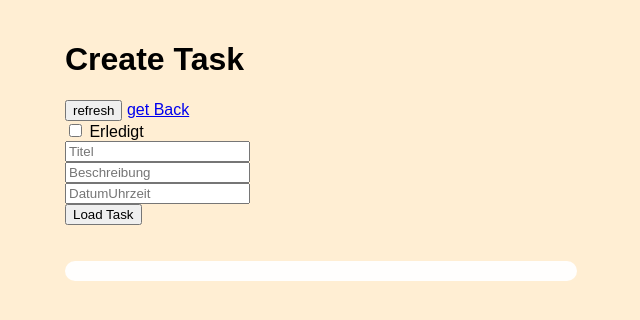
After one commit to mattadosss/TaskPlanner, a Flask app: page /create_task in a window 1280 px wide. The commit adds this page. Shown: the top 320 px of the page, without its empty margins (319-959 px from the left). Run offline with Flask 3, Linux system fonts and the light colour scheme.

Commit message:
you can now create tasks

```diff
--- a/main.py
+++ b/main.py
@@ -1,6 +1,10 @@
 import webapi
 
+import db_handler
+
 app = webapi.create_flask()
+
+db_handler.create_task(0, "besen", "yesen", "2024-05-08 01:28:54")
 
 
 if __name__ == "__main__":
--- /dev/null
+++ b/templates/create_task.html
@@ -0,0 +1,112 @@
+<!DOCTYPE html>
+<html lang="en">
+<head>
+    <meta charset="UTF-8">
+    <title>Create Task</title>
+    <link rel="stylesheet" href="../static/style.css">
+</head>
+
+<body>
+<main>
+    <h1>Create Task</h1>
+    <input type="button" value="refresh" id="refreshButton">
+    <a href="/">get Back</a>
+    <form id="task_form" action="#" method="GET">
+        <label>
+            <input type="checkbox" name="erledigt" id="erledigt">
+            Erledigt
+        </label><br>
+
+        <input type="text" name="Titel" placeholder="Titel" id="Titel"><br>
+        <input type="text" name="Beschreibung" placeholder="Beschreibung" id="Beschreibung"><br>
+        <input type="text" name="DatumUhrzeit" placeholder="DatumUhrzeit" id="DatumUhrzeit"><br>
+
+        <input type="submit" value="Load Task">
+    </form>
+
+    <br></br>
+    <div id="tasks"></div>
+</main>
+
+</body>
+<script>
+
+    document.addEventListener('DOMContentLoaded', async () => {
+
+        const taskdiv = document.getElementById('tasks')
+        const refreshButton = document.getElementById('refreshButton')
+        const taskform = document.forms.task_form;
+
+        function renderTaskList(tasks) {
+            taskdiv.replaceChildren();  // Clear the container
+
+            tasks.forEach(task => {
+                console.log(task);
+
+                const taskContainer = document.createElement('div');
+                taskContainer.classList.add('task');
+
+                const title = document.createElement('h2');
+                title.innerText = task.Titel;
+
+                const status = document.createElement('p');
+                status.innerText = `Erledigt: ${task.erledigt ? 'Ja' : 'Nein'}`;
+
+                const description = document.createElement('p');
+                description.innerText = `Beschreibung: ${task.Beschreibung}`;
+
+                const datetime = document.createElement('p');
+                datetime.innerText = `Datum & Uhrzeit: ${task.DatumUhrzeit}`;
+
+                taskContainer.appendChild(title);
+                taskContainer.appendChild(status);
+                taskContainer.appendChild(description);
+                taskContainer.appendChild(datetime);
+
+                taskdiv.appendChild(taskContainer);
+            });
+        }
+
+        taskform.addEventListener('submit', async (event) => {
+            event.preventDefault();  // prevent page reload
+
+            const form = document.getElementById("task_form");
+            const form_data = new FormData(form);
+
+            //const taskId = form_data.get("task_id");  // get the entered ID
+            const erledigt = form_data.get("erledigt") ? 1 : 0;
+            const Titel = form_data.get("Titel");
+            const Beschreibung = form_data.get("Beschreibung");
+            const DatumUhrzeit = form_data.get("DatumUhrzeit");
+
+            await loadTask(erledigt, Titel, Beschreibung, DatumUhrzeit);  // pass the ID to loadTask
+        });
+
+
+        async function loadTask(erledigt, Titel, Beschreibung, DatumUhrzeit) {
+            const formData = new FormData();
+            formData.append("erledigt", erledigt);
+            formData.append("Titel", Titel);
+            formData.append("beschreibung", Beschreibung);
+            formData.append("DatumUhrzeit", DatumUhrzeit);
+
+            console.log(formData)
+
+            const response = await fetch("/api_create_task", {
+                method: "POST",
+                body: formData
+            });
+
+            const task = await response.json();
+            console.log(task);
+            renderTaskList([task]);
+        }
+
+        //loadTask();
+        refreshButton.addEventListener('click', loadTask)
+    });
+
+
+</script>
+</html>
+</html>
--- a/templates/index.html
+++ b/templates/index.html
@@ -11,6 +11,7 @@
     <h1>Tasks</h1>
     <input type="button" value="refresh" id="refreshButton">
     <a href="/get_task">get task per ID</a>
+    <a href="/create_task">create task</a>
     <br></br>
     <div id="tasks"></div>
 </main>
@@ -65,6 +66,7 @@
             const url = "/api_get_tasks";
             let result = await fetch(url);
             let task = await result.json();
+            console.log(task)
             renderTaskList(task);
         }
 
--- a/webapi.py
+++ b/webapi.py
@@ -1,5 +1,5 @@
 import flask
-from flask import request
+from flask import request, jsonify
 import db_handler
 
 
@@ -15,6 +15,10 @@ def create_flask():
     def on_get_task():
         return flask.render_template("get_task.html")
 
+    @app.route("/create_task")
+    def on_create_task():
+        return flask.render_template("create_task.html")
+
     @app.route("/api_get_tasks")
     def api_get_tasks():
         return db_handler.get_tasks()
@@ -25,5 +29,15 @@ def create_flask():
         id = args.get("id")
         return db_handler.get_task(id)
 
+    @app.route("/api_create_task", methods=['POST'])
+    def api_create_task():
+        erledigt = request.form.get("erledigt")
+        titel = request.form.get("Titel")
+        beschreibung = request.form.get("beschreibung")
+        datumUhrzeit = request.form.get("DatumUhrzeit")
+
+        result = db_handler.create_task(erledigt, titel, beschreibung, datumUhrzeit)
+        return jsonify(result)
+
 
     return app
```
Also changed, not shown: db_handler.py (+25 -1 lines).
